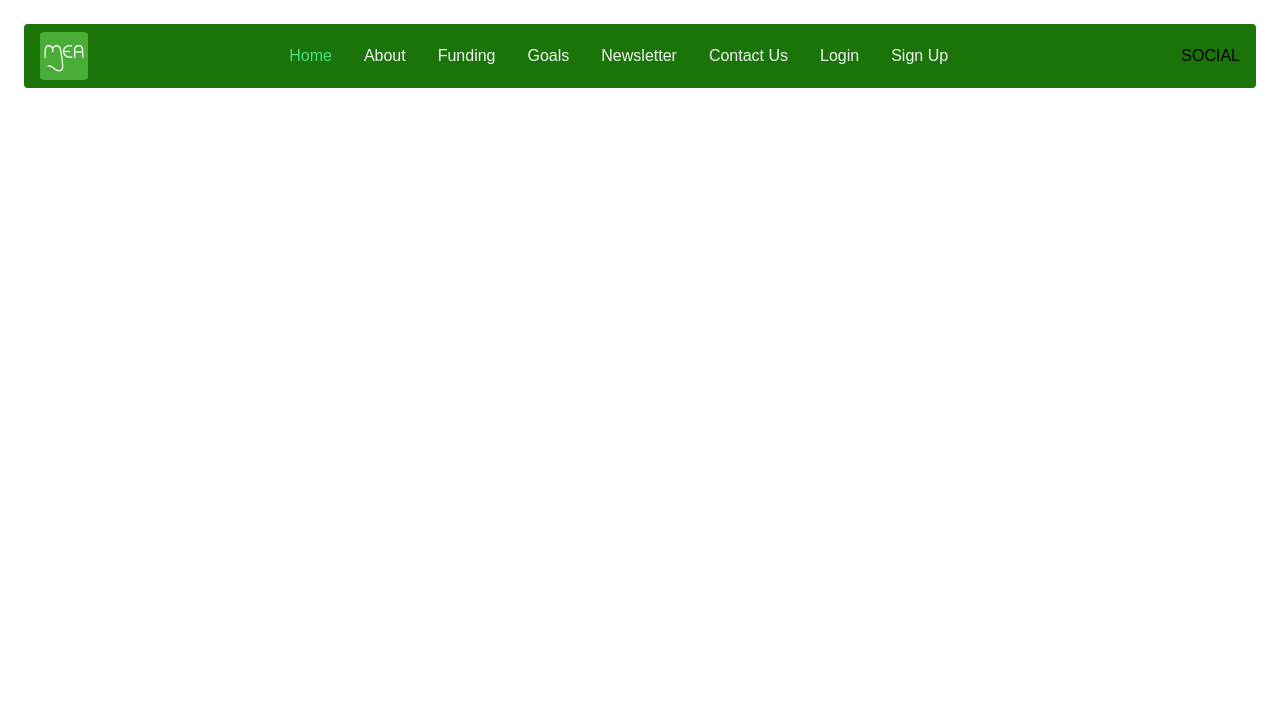
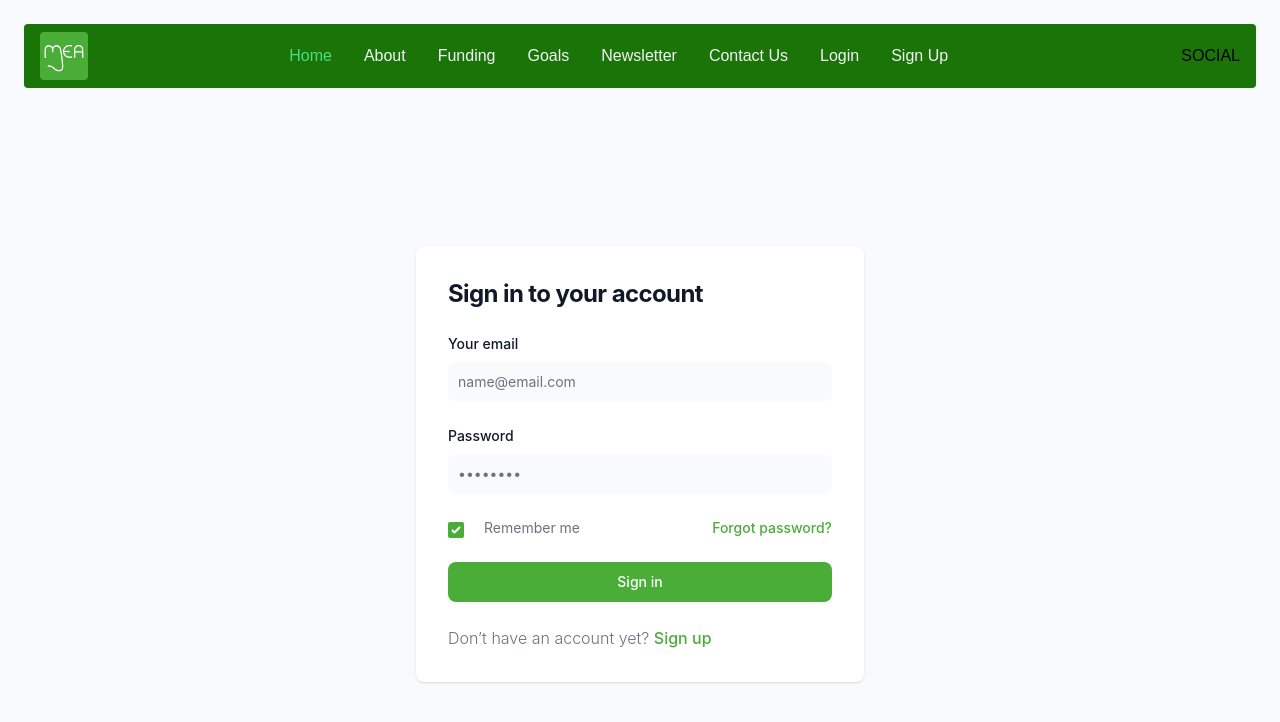
Before and after one commit to webdesignbytom/tailwind-deploy, a React (Create React App) app in the folder client/: page /login in a window 1280 px wide. Shown: the top 722 px of the page. Built offline with nearby package versions, Linux system fonts and the light colour scheme; no server answers.

Commit message:
reg and login page

```diff
--- a/client/src/App.js
+++ b/client/src/App.js
@@ -27,6 +27,7 @@ import LoginPage from './users/login/LoginPage';
 import LotteryHomePage from './pages/lottery/LotteryHomePage';
 import MediaMainPage from './pages/media/MediaMainPage';
 import GamesMainPage from './pages/games/GamesMainPage';
+import PasswordResetPage from './pages/account/PasswordResetPage';
 
 function App() {
   ReactGA.initialize('G-5TSPX20DLD');
@@ -53,6 +54,7 @@ function App() {
         <Route path='/newsletter-signup' element={<NewsletterSignup />} />
         <Route path='/login' element={<LoginPage />} />
         <Route path='/sign-up' element={<RegisterPage />} />
+        <Route path='/reset-password' element={<PasswordResetPage />} />
         <Route
           path='/account'
           element={
--- /dev/null
+++ b/client/src/pages/account/PasswordResetPage.jsx
@@ -0,0 +1,9 @@
+import React from 'react'
+
+function PasswordResetPage() {
+  return (
+    <div>PasswordResetPage</div>
+  )
+}
+
+export default PasswordResetPage
--- a/client/src/pages/myecohome/MyecohomeMain.jsx
+++ b/client/src/pages/myecohome/MyecohomeMain.jsx
@@ -72,7 +72,7 @@ function MyecohomeMain() {
                     >
                       <div className=''>
                         <img
-                          class='object-cover h-full'
+                          className='object-cover h-full'
                           src='https://tecdn.b-cdn.net/wp-content/uploads/2020/06/vertical.jpg'
                           alt=''
                         />
--- a/client/src/users/login/LoginPage.jsx
+++ b/client/src/users/login/LoginPage.jsx
@@ -1,12 +1,123 @@
-import React from 'react';
+import React, { useState } from 'react';
+import { Link } from 'react-router-dom';
 // Components
 import Navbar from '../../components/navigation/Navbar';
 
 function LoginPage() {
+  const [loginFormData, setLoginFormData] = useState({
+    email: '',
+    password: '',
+  });
+
+  const handleLogin = (event) => {
+    event.preventDefault();
+    console.log('login');
+    console.log('data', loginFormData);
+  };
+
+  const handleChange = (event) => {
+    const { name, value } = event.target;
+
+    setLoginFormData({
+      ...loginFormData,
+      [name]: value,
+    });
+  };
+
   return (
-    <div className='bg-white dark:bg-black min-h-screen lg:max-h-screen lg:overflow-hidden lg:grid-rows-reg grid'>
+    <div className='bg-gray-50 dark:bg-black min-h-screen lg:max-h-screen lg:overflow-hidden lg:grid-rows-reg grid'>
       <Navbar />
-      <main className='grid'></main>
+      <main className='grid'>
+        <section className='dark:bg-gray-900'>
+          <div className='flex flex-col items-center justify-center -mt-10 px-6 py-8 mx-auto md:h-screen lg:py-0'>
+            <div className='w-full bg-white rounded-lg shadow dark:border md:mt-0 sm:max-w-md xl:p-0 dark:bg-gray-800 dark:border-gray-700'>
+              <div className='p-6 space-y-4 md:space-y-6 sm:p-8'>
+                <h1 className='text-xl font-bold leading-tight tracking-tight text-gray-900 md:text-2xl dark:text-white'>
+                  Sign in to your account
+                </h1>
+                <form className='space-y-4 md:space-y-6' onSubmit={handleLogin}>
+                  <div>
+                    <label
+                      htmlFor='email'
+                      className='block mb-2 text-sm font-medium text-gray-900 dark:text-white'
+                    >
+                      Your email
+                    </label>
+                    <input
+                      type='email'
+                      name='email'
+                      id='email'
+                      className='bg-gray-50 border border-gray-300 text-gray-900 sm:text-sm rounded-lg focus:ring-main-colour focus:border-main-colour block w-full p-2.5 dark:bg-gray-700 dark:border-gray-600 dark:placeholder-gray-400 dark:text-white dark:focus:ring-main-colour dark:focus:border-main-colour'
+                      placeholder='name@email.com'
+                      onChange={handleChange}
+                      required
+                    />
+                  </div>
+                  <div>
+                    <label
+                      htmlFor='password'
+                      className='block mb-2 text-sm font-medium text-gray-900 dark:text-white'
+                    >
+                      Password
+                    </label>
+                    <input
+                      type='password'
+                      name='password'
+                      id='password'
+                      placeholder='••••••••'
+                      className='bg-gray-50 border border-gray-300 text-gray-900 sm:text-sm rounded-lg focus:ring-main-colour focus:border-main-colour block w-full p-2.5 dark:bg-gray-700 dark:border-gray-600 dark:placeholder-gray-400 dark:text-white dark:focus:ring-main-colour dark:focus:border-main-colour'
+                      required
+                      onChange={handleChange}
+                    />
+                  </div>
+                  <div className='flex items-center justify-between'>
+                    <div className='flex items-start'>
+                      <div className='flex items-center h-5'>
+                        <input
+                          className='form-check-input appearance-none h-4 w-4 border border-gray-300 rounded-sm bg-white checked:bg-main-colour checked:border-main-colour focus:outline-none transition duration-200 mt-1 align-top bg-no-repeat bg-center bg-contain float-left mr-2 cursor-pointer'
+                          type='checkbox'
+                          id='rememberMe'
+                          name='rememberMe'
+                          checked
+                        />
+                      </div>
+                      <div className='ml-3 text-sm'>
+                        <label
+                          htmlFor='remember'
+                          className='text-gray-500 dark:text-gray-300'
+                        >
+                          Remember me
+                        </label>
+                      </div>
+                    </div>
+                    <Link
+                      to='/reset-password'
+                      className='text-sm font-medium text-main-colour hover:underline'
+                    >
+                      Forgot password?
+                    </Link>
+                  </div>
+                  <button
+                    type='submit'
+                    className='w-full text-white bg-main-colour hover:bg-primary-700 focus:ring-4 focus:outline-none focus:ring-primary-300 font-medium rounded-lg text-sm px-5 py-2.5 text-center dark:bg-main-colour dark:hover:bg-primary-700 dark:focus:ring-primary-800'
+                  >
+                    Sign in
+                  </button>
+                  <p className='font-light text-gray-500 dark:text-gray-400'>
+                    Don’t have an account yet?{' '}
+                    <Link
+                      to='/sign-up'
+                      className='font-medium text-main-colour hover:underline'
+                    >
+                      Sign up
+                    </Link>
+                  </p>
+                </form>
+              </div>
+            </div>
+          </div>
+        </section>
+      </main>
     </div>
   );
 }
--- a/client/src/users/register/RegisterPage.jsx
+++ b/client/src/users/register/RegisterPage.jsx
@@ -1,12 +1,17 @@
 import React from 'react';
 // Components
 import Navbar from '../../components/navigation/Navbar';
+import SignUpCTA from '../../components/users/SignUpCTA';
 
 function RegisterPage() {
   return (
     <div className='bg-white dark:bg-black min-h-screen lg:max-h-screen lg:overflow-hidden lg:grid-rows-reg grid'>
       <Navbar />
-      <main className='grid'></main>
+      <main className='grid'>
+        <div className='mt-16'>
+          <SignUpCTA />
+        </div>
+      </main>
     </div>
   );
 }
```
Also changed, not shown: client/src/pages/about/AboutPage.jsx (+32 -32 lines).
